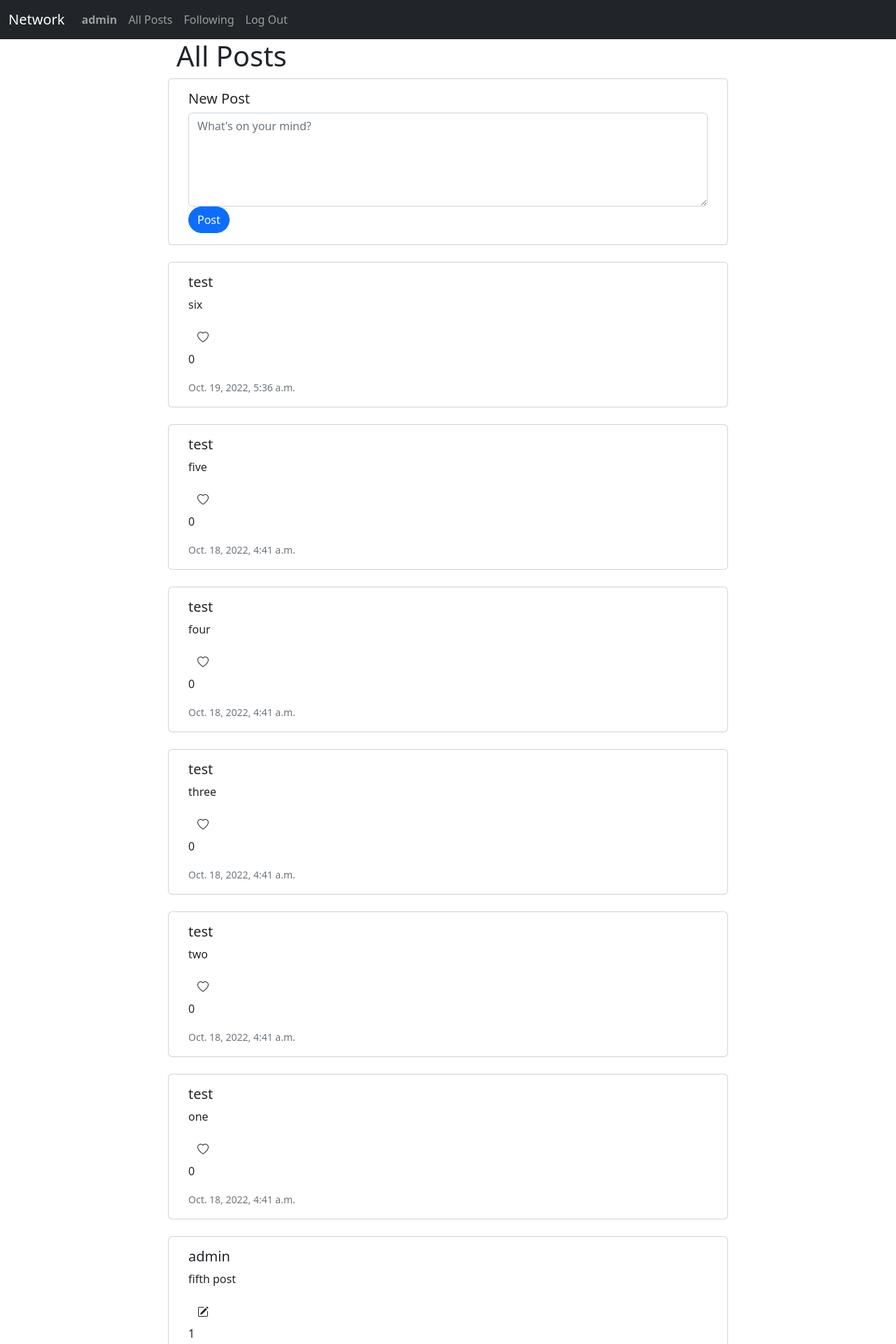
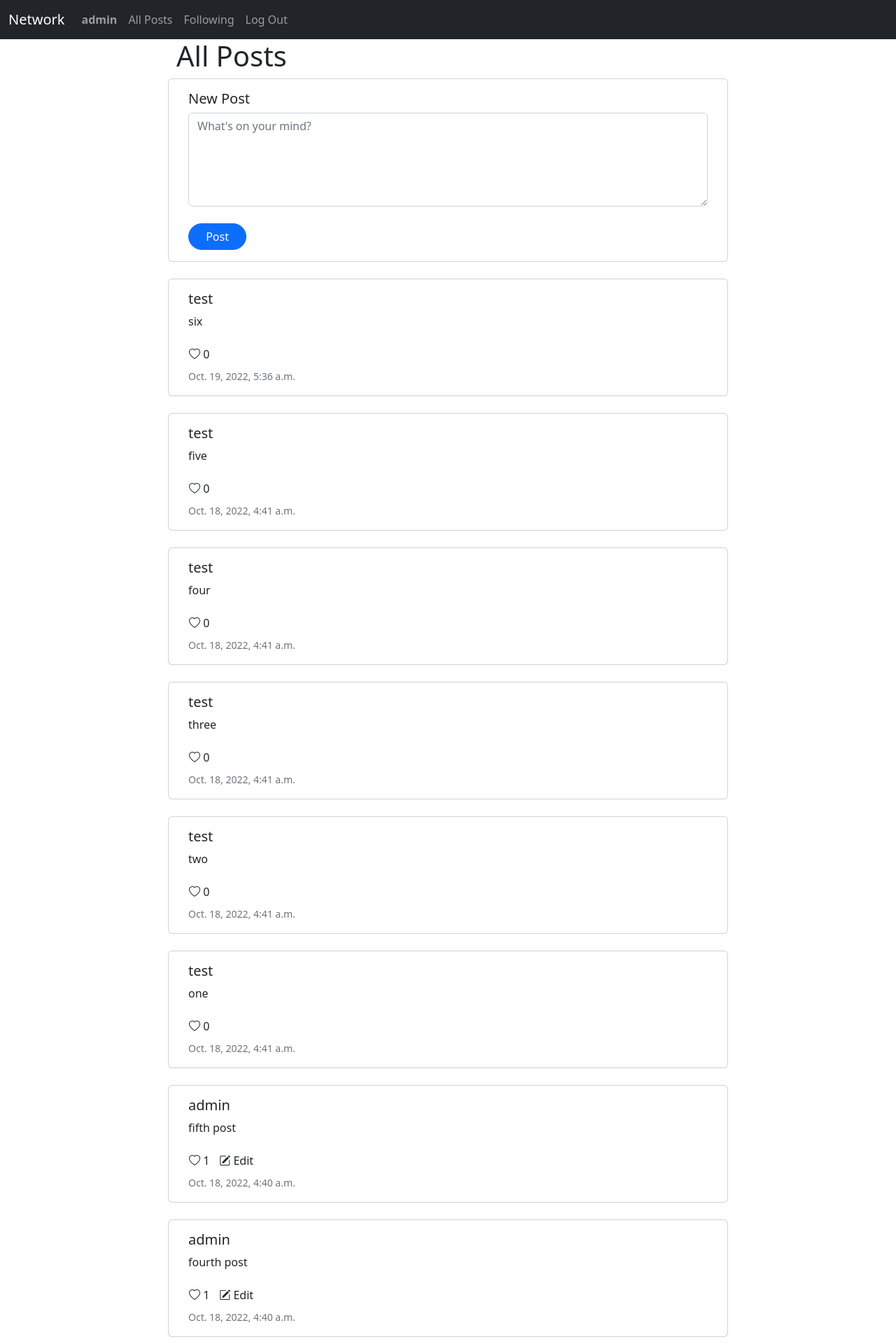
Before and after one commit to xuche123/project4, a Django app: page / in a window 1280 px wide. Shown: the top 1920 px of the page at 70% size. Run offline with Django 3.2, Linux system fonts and the light colour scheme; a user stored in the database is signed in; data comes from the database, SQL or seed files in the repository; both versions use the stored data as it was after the commit; some libraries are stand-ins or nearby versions.

Commit message:
minor styling changes

```diff
--- a/network/static/network/like.js
+++ b/network/static/network/like.js
@@ -14,12 +14,12 @@ document.addEventListener('DOMContentLoaded', function () {
                     console.log(result['type'])
                     const count = document.querySelector(`#likecount-${post}`)
                     if (result['type'] == 'like') {
-                        like.innerHTML ='<i class="bi bi-heart-fill"></i>'
+                        like.innerHTML =`<i class="bi bi-heart-fill"></i>  ${result['count']}`
                     }
                     else {
-                        like.innerHTML = '<i class="bi bi-heart"></i>'
+                        like.innerHTML = `<i class="bi bi-heart"></i>  ${result['count']}`
                     }
-                    count.innerHTML = result['count']
+                    // count.innerHTML = result['count']
                 });
         });
     });
--- a/network/templates/network/index.html
+++ b/network/templates/network/index.html
@@ -13,7 +13,6 @@
 {% endif %}
 
 {% if user.is_authenticated%}
-
     <h1>All Posts</h1>
     <div class="row d-flex justify-content-center">
         <div class="card">
@@ -22,7 +21,8 @@
                 <form method="POST">
                     {% csrf_token %}
                     <div class="form-group">{{ post_form.content }}</div>
-                    <button type="submit" class="btn btn-primary rounded-pill">Post</button>
+                    <br>
+                    <button type="submit" class="btn btn-primary rounded-pill">&ensp; Post &ensp;</button>
                 </form>
             </div>
         </div>
@@ -34,17 +34,20 @@
             <div class="card-body">
                 <h5 class="card-title"><div class="user"><a href="{% url 'profile' post.user %}" class="text-decoration-none text-dark">{{ post.user }}</a></div></h5>
                 <p class="card-text" id="content-{{ post.id }}"> {{ post.content }}</p>
+                <div class="profile hstack">
                     {% if request.user not in post.likes.all %}
                         {% if request.user != post.user %}
-                <button type="button" class="btn like" data-id="{{ post.id }}"><i class="bi bi-heart"></i></button>
+                        <button type="button" class="btn like ps-0" data-id="{{ post.id }}"><i class="bi bi-heart"></i> {{ post.likes.count }}</button>
+                        {% else %}
+                        <button type="button" class="btn ps-0" data-id="{{ post.id }}"><i class="bi bi-heart"></i> {{ post.likes.count }}</button>
                         {% endif %}
                     {% else %}
-                <button type="button" class="btn like" data-id="{{ post.id }}"><i class="bi bi-heart-fill"></i></button>
+                        <button type="button" class="btn like ps-0" data-id="{{ post.id }}"><i class="bi bi-heart-fill"></i> {{ post.likes.count }}</button>
                     {% endif %}
                     {% if post.user == request.user %}
-                <button type="button" class="btn edit" data-id="{{ post.id }}"><i class="bi-pencil-square"></i></button>
+                    <button type="button" class="btn edit ps-0" data-id="{{ post.id }}"><i class="bi-pencil-square"></i> Edit</button>
                     {% endif %}
-                <p class = "card-text" id="likecount-{{ post.id }}">{{ post.likes.count }}</p>
+                </div>
                 <p class="card-text">
                     <small class="text-muted">{{ post.timestamp }}</small>
                 </p>
--- a/network/templates/network/layout.html
+++ b/network/templates/network/layout.html
@@ -27,9 +27,7 @@
                     <ul class="navbar-nav mr-auto">
                         {% if user.is_authenticated %}
                         <li class="nav-item">
-                            <a class="nav-link" href="{% url 'profile' user.username %}"
-                                ><strong>{{ user.username }}</strong></a
-                            >
+                            <a class="nav-link" href="{% url 'profile' user.username %}"><strong>{{ user.username }}</strong></a>
                         </li>
                         {% endif %}
                         <li class="nav-item">
```
Also changed, not shown: network/templates/network/following.html (+8 -4 lines), network/templates/network/profile.html (+17 -33 lines), db.sqlite3. Lines whose indentation alone changed are shown as unchanged.
